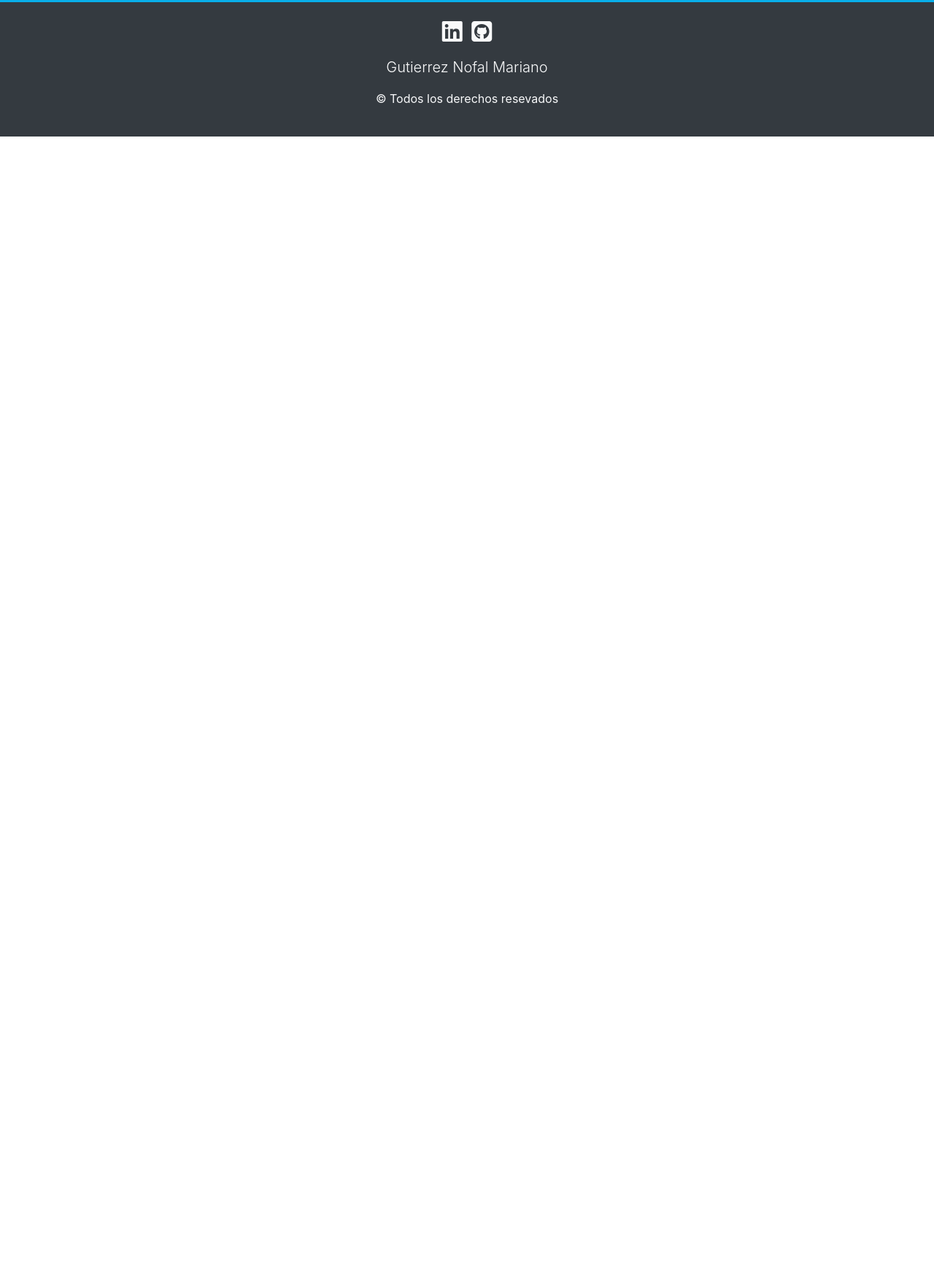
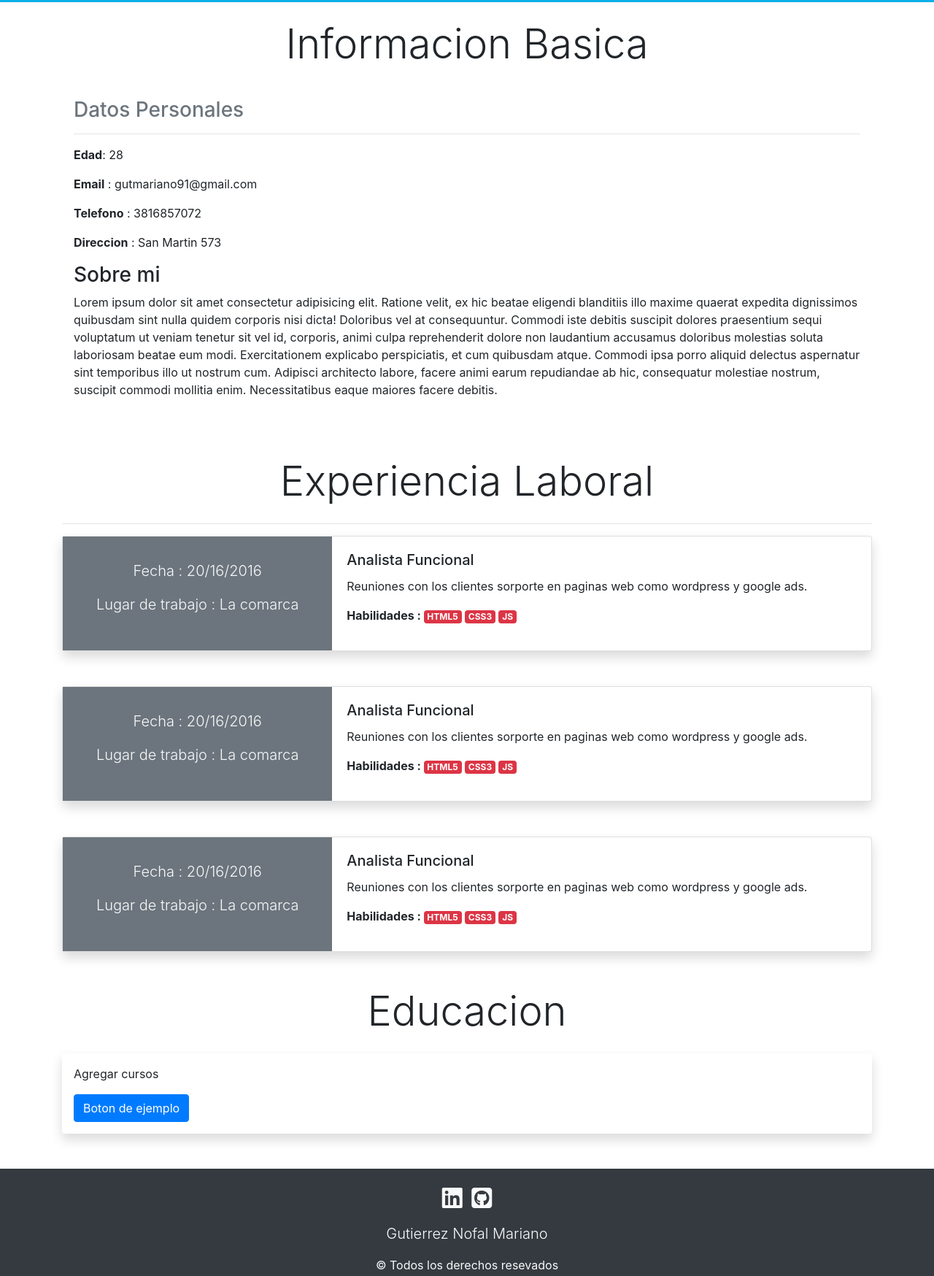
Before and after one commit to Magacien/Magacien.github.io, a plain HTML site: page index.html in a window 1280 px wide. Shown: the part 337-2085 px from the top of the page at 73% size. Before the commit the page ends 800 px from the top, so only its background shows below. Drawn offline with nearby package versions, Linux system fonts and the light colour scheme.

Commit message:
se creo el index y el archivo css

```diff
--- a/css/style.css
+++ b/css/style.css
@@ -6,3 +6,7 @@
     background-color: #08AEEA;
     background-image: linear-gradient(0deg, #08AEEA 0%, #2AF598 100%);
 }
+
+html {
+    scroll-behavior: smooth;
+}
--- a/index.html
+++ b/index.html
@@ -23,13 +23,13 @@
                 <div class="collapse navbar-collapse" id="navbarSupportedContent">
                     <ul class="navbar-nav ml-auto">
                         <li class="nav-item active">
-                            <a class="nav-link" href="#">Sobre Mi <span class="sr-only">(current)</span></a>
+                            <a class="nav-link" href="#informacionBasica">Sobre Mi <span class="sr-only">(current)</span></a>
                         </li>
                         <li class="nav-item">
-                            <a class="nav-link" href="#">Experiencia Laboral</a>
+                            <a class="nav-link" href="#experienciaLaboral">Experiencia Laboral</a>
                         </li>
                         <li class="nav-item">
-                            <a class="nav-link" href="#">Educacion</a>
+                            <a class="nav-link" href="#educacion">Educacion</a>
                         </li>
                         <li class="nav-item">
                             <a class="nav-link" href="#">Habilidades</a>
@@ -55,11 +55,104 @@
             <p class="lead">Ingeniero en Sistemas de Informacion</p>
         </div>
     </section>
-    <footer class="bg-dark text-light py-4">
-        <div class="container text-center">
-            <i class="fab fa-linkedin fa-2x mr-2"></i>
-            <i class="fab fa-github-square fa-2x"></i>
-            <p class="lead mt-3">Gutierrez Nofal Mariano</p>
+    <section class="container">
+        <h2 class="display-4 text-center my-4" id="informacionBasica">Informacion Basica</h2>
+        <article class="shadow-none p-3 mb-5 bg-white rounded">
+            <h3 class="text-secondary">Datos Personales</h3>
+            <hr>
+            <p><strong>Edad</strong>: 28</p>
+            <p><strong>Email</strong> : gutmariano91@gmail.com</p>
+            <p><strong>Telefono</strong> : 3816857072</p>
+            <p><strong>Direccion</strong> : San Martin 573</p>
+
+            <h3>Sobre mi</h3>
+            <p>Lorem ipsum dolor sit amet consectetur adipisicing elit. Ratione velit, ex hic beatae eligendi blanditiis illo maxime quaerat expedita dignissimos quibusdam sint nulla quidem corporis nisi dicta! Doloribus vel at consequuntur. Commodi iste
+                debitis suscipit dolores praesentium sequi voluptatum ut veniam tenetur sit vel id, corporis, animi culpa reprehenderit dolore non laudantium accusamus doloribus molestias soluta laboriosam beatae eum modi. Exercitationem explicabo perspiciatis,
+                et cum quibusdam atque. Commodi ipsa porro aliquid delectus aspernatur sint temporibus illo ut nostrum cum. Adipisci architecto labore, facere animi earum repudiandae ab hic, consequatur molestiae nostrum, suscipit commodi mollitia enim.
+                Necessitatibus eaque maiores facere debitis.</p>
+        </article>
+
+        <h3 class="display-4 text-center my-4" id="experienciaLaboral">Experiencia Laboral</h3>
+        <hr>
+        <article>
+
+            <div class="card shadow mb-5 bg-white rounded">
+                <div class="row no-gutters">
+                    <div class="col-md-4 bg-secondary text-light text-center d-flex flex-column justify-content-center">
+                        <p class="lead">Fecha : 20/16/2016</p>
+                        <p class="lead">Lugar de trabajo : La comarca</p>
+                    </div>
+                    <div class="col-md-8">
+                        <div class="card-body">
+                            <h5 class="card-title">Analista Funcional</h5>
+                            <p class="card-text">Reuniones con los clientes sorporte en paginas web como wordpress y google ads.</p>
+                            <p><strong>Habilidades : </strong>
+                                <span class="badge badge-danger">HTML5</span>
+                                <span class="badge badge-danger">CSS3</span>
+                                <span class="badge badge-danger">JS</span>
+
+                            </p>
+
+                        </div>
+                    </div>
+                </div>
+            </div>
+            <div class="card shadow mb-5 bg-white rounded">
+
+                <div class="row no-gutters">
+                    <div class="col-md-4 bg-secondary text-light text-center d-flex flex-column justify-content-center">
+                        <p class="lead">Fecha : 20/16/2016</p>
+                        <p class="lead">Lugar de trabajo : La comarca</p>
+                    </div>
+                    <div class="col-md-8">
+                        <div class="card-body">
+                            <h5 class="card-title">Analista Funcional</h5>
+                            <p class="card-text">Reuniones con los clientes sorporte en paginas web como wordpress y google ads.</p>
+                            <p><strong>Habilidades : </strong>
+                                <span class="badge badge-danger">HTML5</span>
+                                <span class="badge badge-danger">CSS3</span>
+                                <span class="badge badge-danger">JS</span>
+
+                            </p>
+
+                        </div>
+                    </div>
+                </div>
+            </div>
+            <div class="card shadow mb-5 bg-white rounded">
+                <div class="row no-gutters">
+                    <div class="col-md-4 bg-secondary text-light text-center d-flex flex-column justify-content-center">
+                        <p class="lead">Fecha : 20/16/2016</p>
+                        <p class="lead">Lugar de trabajo : La comarca</p>
+                    </div>
+                    <div class="col-md-8">
+                        <div class="card-body">
+                            <h5 class="card-title">Analista Funcional</h5>
+                            <p class="card-text">Reuniones con los clientes sorporte en paginas web como wordpress y google ads.</p>
+                            <p><strong>Habilidades : </strong>
+                                <span class="badge badge-danger">HTML5</span>
+                                <span class="badge badge-danger">CSS3</span>
+                                <span class="badge badge-danger">JS</span>
+
+                            </p>
+
+                        </div>
+                    </div>
+                </div>
+            </div>
+        </article>
+        <h2 class="display-4 text-center my-4" id="educacion">Educacion</h2>
+        <article class="shadow p-3 mb-5 bg-white rounded ">
+            <p>Agregar cursos</p>
+
+            <button class="btn btn-primary">Boton de ejemplo</button>
+        </article>
+    </section>
+    <footer class="bg-dark text-light py-4 ">
+        <div class="container text-center ">
+            <i class="fab fa-linkedin fa-2x mr-2 "></i>
+            <i class="fab fa-github-square fa-2x "></i>
+            <p class="lead mt-3 ">Gutierrez Nofal Mariano</p>
             <p>&copy; Todos los derechos resevados</p>
         </div>
 
@@ -73,9 +166,9 @@
 
 
 
-    <script src="https://code.jquery.com/jquery-3.4.1.slim.min.js" integrity="sha384-J6qa4849blE2+poT4WnyKhv5vZF5SrPo0iEjwBvKU7imGFAV0wwj1yYfoRSJoZ+n" crossorigin="anonymous"></script>
-    <script src="https://cdn.jsdelivr.net/npm/popper.js@1.16.0/dist/umd/popper.min.js" integrity="sha384-Q6E9RHvbIyZFJoft+2mJbHaEWldlvI9IOYy5n3zV9zzTtmI3UksdQRVvoxMfooAo" crossorigin="anonymous"></script>
-    <script src="https://stackpath.bootstrapcdn.com/bootstrap/4.4.1/js/bootstrap.min.js" integrity="sha384-wfSDF2E50Y2D1uUdj0O3uMBJnjuUD4Ih7YwaYd1iqfktj0Uod8GCExl3Og8ifwB6" crossorigin="anonymous"></script>
+    <script src="https://code.jquery.com/jquery-3.4.1.slim.min.js " integrity="sha384-J6qa4849blE2+poT4WnyKhv5vZF5SrPo0iEjwBvKU7imGFAV0wwj1yYfoRSJoZ+n " crossorigin="anonymous "></script>
+    <script src="https://cdn.jsdelivr.net/npm/popper.js@1.16.0/dist/umd/popper.min.js " integrity="sha384-Q6E9RHvbIyZFJoft+2mJbHaEWldlvI9IOYy5n3zV9zzTtmI3UksdQRVvoxMfooAo " crossorigin="anonymous "></script>
+    <script src="https://stackpath.bootstrapcdn.com/bootstrap/4.4.1/js/bootstrap.min.js " integrity="sha384-wfSDF2E50Y2D1uUdj0O3uMBJnjuUD4Ih7YwaYd1iqfktj0Uod8GCExl3Og8ifwB6 " crossorigin="anonymous "></script>
 </body>
 
 </html>
```
